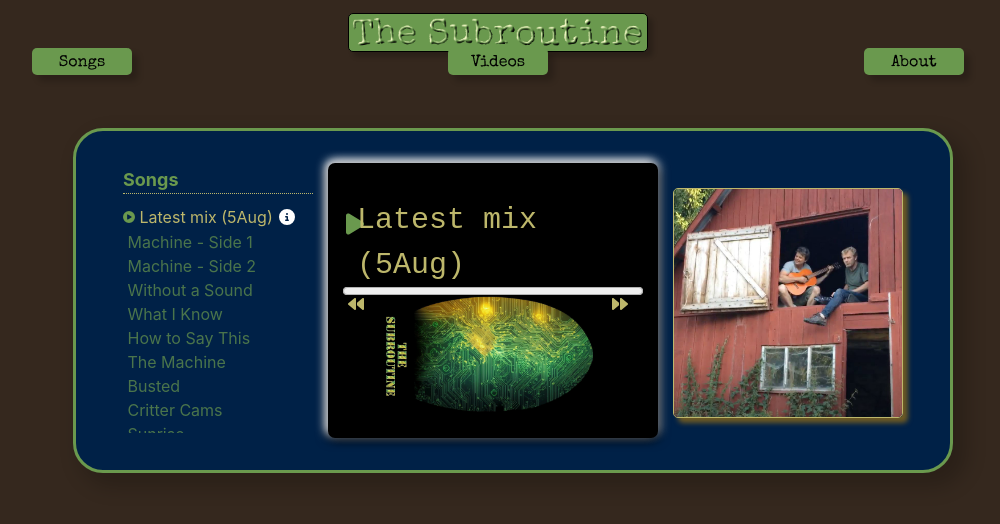
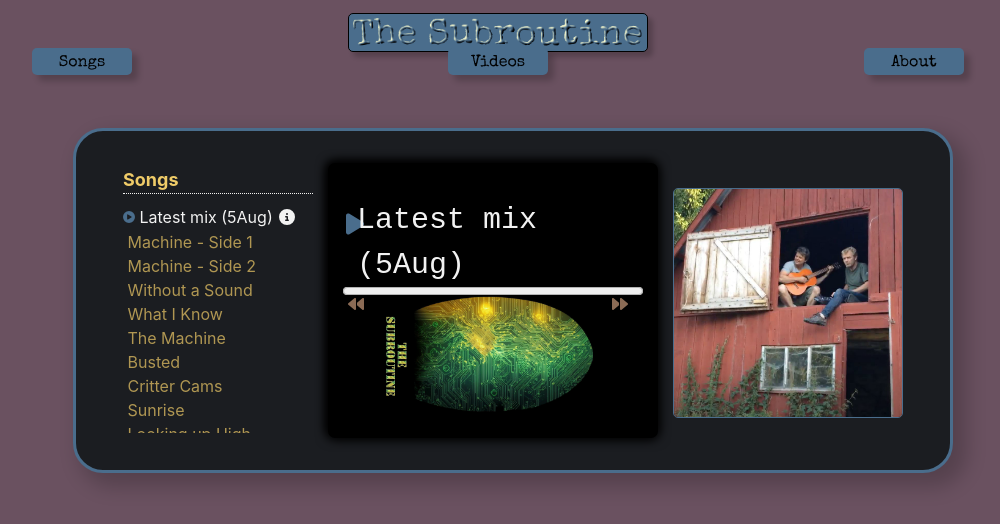
Before and after one commit to stanfordv/thesubroutine, a Next.js app: page / in a window 1280 px wide. Shown: the top 524 px of the page, without its empty margins (127-1127 px from the left). Built offline with nearby package versions, Linux system fonts and the light colour scheme; a web font is replaced by a local one.

Commit message:
colors. removed how to say this

```diff
--- a/components/AudioPlayer/AudioPlayer.module.css
+++ b/components/AudioPlayer/AudioPlayer.module.css
@@ -15,7 +15,7 @@
     min-width: 880px;
     max-width: 880px;
     box-shadow: 10px 10px 20px 4px rgba(0, 0, 0, 0.2);
-    background: var(--color-uppermiddle);
+    background: var(--color-darkish);
 }
 
 .subroutinebomb {
@@ -35,7 +35,7 @@
 .songlistheader {
     height: 45px;
     position: relative;
-    color: var(--color-bluegrey);
+    color: var(--color-desertsand);
 }
 
 .songlistheaderinner {
@@ -56,7 +56,7 @@
 
 .songListItem span {
     cursor: pointer;
-    color: var(--color-bluegrey);
+    color: var(--color-desertsand);
     opacity: 0.7;
 }
 
@@ -77,9 +77,9 @@
     background: var(--color-dark);
     border-radius: 7px;
     box-shadow: 3px 3px 10px rgba(0, 0, 0, 0.5), /* Bottom right shadow */
-    -3px -3px 10px rgba(255, 255, 255, 1), /* Top left shadow */
+    -3px -3px 10px rgba(0, 0, 0, 1), /* Top left shadow */
     -3px 3px 10px rgba(0, 0, 0, 0.5), /* Bottom left shadow */
-    3px -3px 10px rgba(255, 255, 255, 0.5);
+    3px -3px 10px rgba(0, 0, 0, 0.5);
     /* Top right shadow */
 }
 
@@ -93,9 +93,9 @@
     height: auto;
     margin-top: 25px;
     margin-bottom: 20px;
-    border: solid 1px var(--color-light);
+    border: solid 1px var(--color-bluegrey);
     border-radius: 5px;
-    box-shadow: 5px 5px 5px rgba(218, 145, 0, 0.5);
+    /* box-shadow: 5px 5px 5px rgba(218, 145, 0, 0.5); */
 }
 
 .playertop {
@@ -129,7 +129,7 @@
 }
 
 .controlbtns .pausebtn {
-    color: var(--color-dustyorange);
+    color: var(--color-rustyred);
 }
 
 .displaytext {
@@ -159,7 +159,7 @@
 .fastForwardbtn {
     position: absolute;
     z-index: 10;
-    color: var(--color-light);
+    color: var(--color-wornleather);
     cursor: pointer;
 }
 
@@ -194,13 +194,13 @@
     /* Show pointer cursor when hovering over the button */
     outline: none;
     /* Remove focus outline */
-    color: white;
+    color: var(--color-light);
     /* Make the icon color inherit from its parent */
 }
 
 .infoButton:hover,
 .infoButton:focus {
-    color: red;
+    color: var(--color-rustyred);
     background: none;
     /* Remove default button background */
     border: none;
@@ -209,7 +209,7 @@
     /* Show pointer cursor when hovering over the button */
     outline: none;
     /* Remove focus outline */
-    color: white;
+    color: var(--color-light);
 }
 
 .infoButton:active {
--- a/components/Songlist/index.js
+++ b/components/Songlist/index.js
@@ -37,11 +37,6 @@ function Songlist() {
       link: "https://open.spotify.com/track/5YvUQRKmwuidzCgX3Fmyl7?si=93bdf31a63c24820",
     },
     {
-      name: "How to Say This",
-      source: "https://storage.googleapis.com/subroutinesongs/howtosaythis.mp3",
-      image: "/songs/howtosaythis.png",
-    },
-    {
       name: "The Machine",
       source: "https://storage.googleapis.com/subroutinesongs/themachine.mp3",
       image: "/songs/themachine.jpg",
--- a/components/Tooltip/Tooltip.module.css
+++ b/components/Tooltip/Tooltip.module.css
@@ -5,10 +5,11 @@
 
 .tooltipContent {
     visibility: hidden;
-    background-color: var(--color-dustyorange);
-    color: white;
+    background-color: var(--color-lightish);
+    color: var(--color-darkish);
     text-align: center;
     border-radius: 10px;
+    border: var(--color-bluegrey) solid;
     padding: 10px;
     position: fixed;
     /* Make the tooltip fixed */
--- a/components/VideoPlayer/videoplayer.module.css
+++ b/components/VideoPlayer/videoplayer.module.css
@@ -9,8 +9,8 @@
         .video_container {
             display: flex;
             justify-content: space-between;
-            background-color: var(--color-uppermiddle);
-            border: solid 2px var(--color-dark);
+            background-color: var(--color-darkish);
+            border: solid 2px var(--color-bluegrey);
             border-radius: 8px;
             box-shadow: 8px 8px 8px 3px rgba(0, 0, 0, 0.2);
             padding: 12px 25px 25px 25px;
@@ -30,13 +30,13 @@
         .video_title {
             font-size: 16px;
             font-weight: bold;
-            color: var(--color-light);
+            color: var(--color-lightish);
             margin-bottom: 5px;
         }
 
         .video_text {
             font-size: 12px;
-            color: var(--color-light)
+            color: var(--color-lightish)
         }
 
         .video_img {
--- a/components/layout.module.css
+++ b/components/layout.module.css
@@ -1,5 +1,5 @@
     .fundamentals {
-        background-color: var( --color-darkgrey);
+        background-color: var( --color-fadedplumb);
         height: 100%;
     }
 
--- a/styles/globals.css
+++ b/styles/globals.css
@@ -1,17 +1,26 @@
 :root {
-    --color-dark: #000000;
+    --color-dark: black;
+    --color-wornleather: #8B6B55;
+    --color-darkish: #1B1D21;
     /* Black */
-    --color-light: #BDB76B;
+    --color-light: #F2F2F2;
+    --color-lightish: #BDB76B;
     /* Desert Sand */
-    --color-uppermiddle: #002147;
-    /* Army Green */
-    --color-bluegrey: #6A994E;
-    /* Slate Gray */
-    --color-dustyorange: #CB4154;
+    --color-rustyred: #D64A45;
+    /* Rusty Red */
+    --color-uppermiddle: #7BA273;
+    /* Muted Green:*/
+    --color-bluegrey: #4A6D8C;
+    /* Steel Blue*/
+    --color-dustyorange: #F8966E;
+    --color-desertsand: #EFCB68;
     /* Copper */
-    --color-darkgrey: #35281E;
+    --color-darkgrey: #595D5F;
+    /* Slate Gray:*/
+    --color-wornleather: #8B6B55;
+    --color-fadedplumb: #6A5160;
     height: 100vh;
-    background-color: var( --color-darkgrey);
+    background-color: var( --color-fadedplumb);
 }
 
 @font-face {
```
